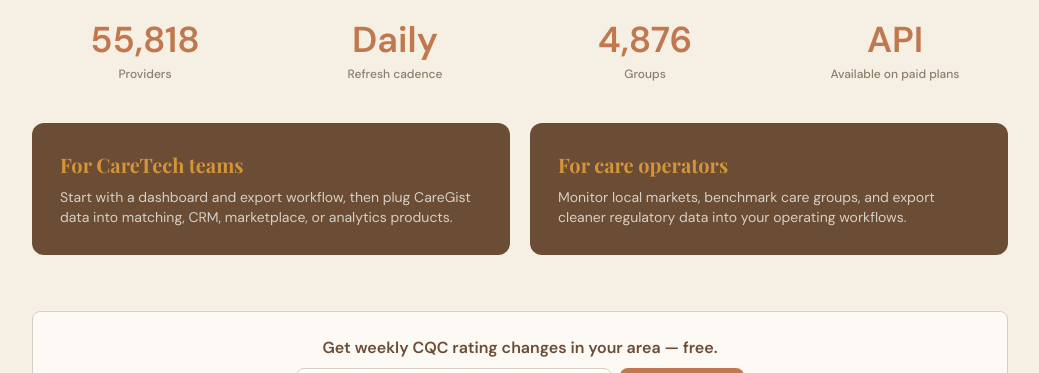
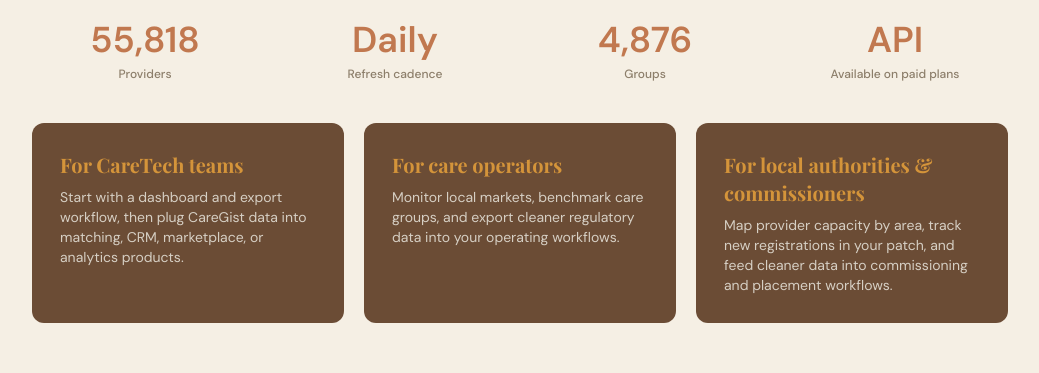
Before and after one commit to sapopo93/caregist, a Next.js app in the folder frontend/: page / in a window 1280 px wide. Shown: the part 1120-1493 px from the top of the page, without its empty margins (120-1159 px from the left). Built offline with nearby package versions, Linux system fonts and the light colour scheme; no server answers.

Commit message:
Add local authorities & commissioners segment box to homepage
Co-Authored-By: Claude Sonnet 4.6 <noreply@anthropic.com>

```diff
--- a/frontend/app/page.tsx
+++ b/frontend/app/page.tsx
@@ -151,7 +151,7 @@ export default function HomePage() {
         </div>
 
         {/* CTAs */}
-        <div className="grid md:grid-cols-2 gap-5">
+        <div className="grid md:grid-cols-3 gap-5">
           <TrackedLink
             href="/api"
             eventType="homepage_cta_click"
@@ -178,6 +178,20 @@ export default function HomePage() {
             </h2>
             <p className="text-stone text-sm">
               Monitor local markets, benchmark care groups, and export cleaner regulatory data into your operating workflows.
+            </p>
+          </TrackedLink>
+          <TrackedLink
+            href="/find-care"
+            eventType="homepage_cta_click"
+            eventSource="homepage_midpage"
+            meta={{ cta: "commissioner_segment" }}
+            className="block bg-bark text-cream rounded-xl p-7 hover:bg-charcoal transition-colors"
+          >
+            <h2 className="text-xl font-bold mb-2" style={{ fontFamily: "Playfair Display", color: "var(--color-amber)" }}>
+              For local authorities &amp; commissioners
+            </h2>
+            <p className="text-stone text-sm">
+              Map provider capacity by area, track new registrations in your patch, and feed cleaner data into commissioning and placement workflows.
             </p>
           </TrackedLink>
         </div>
```
